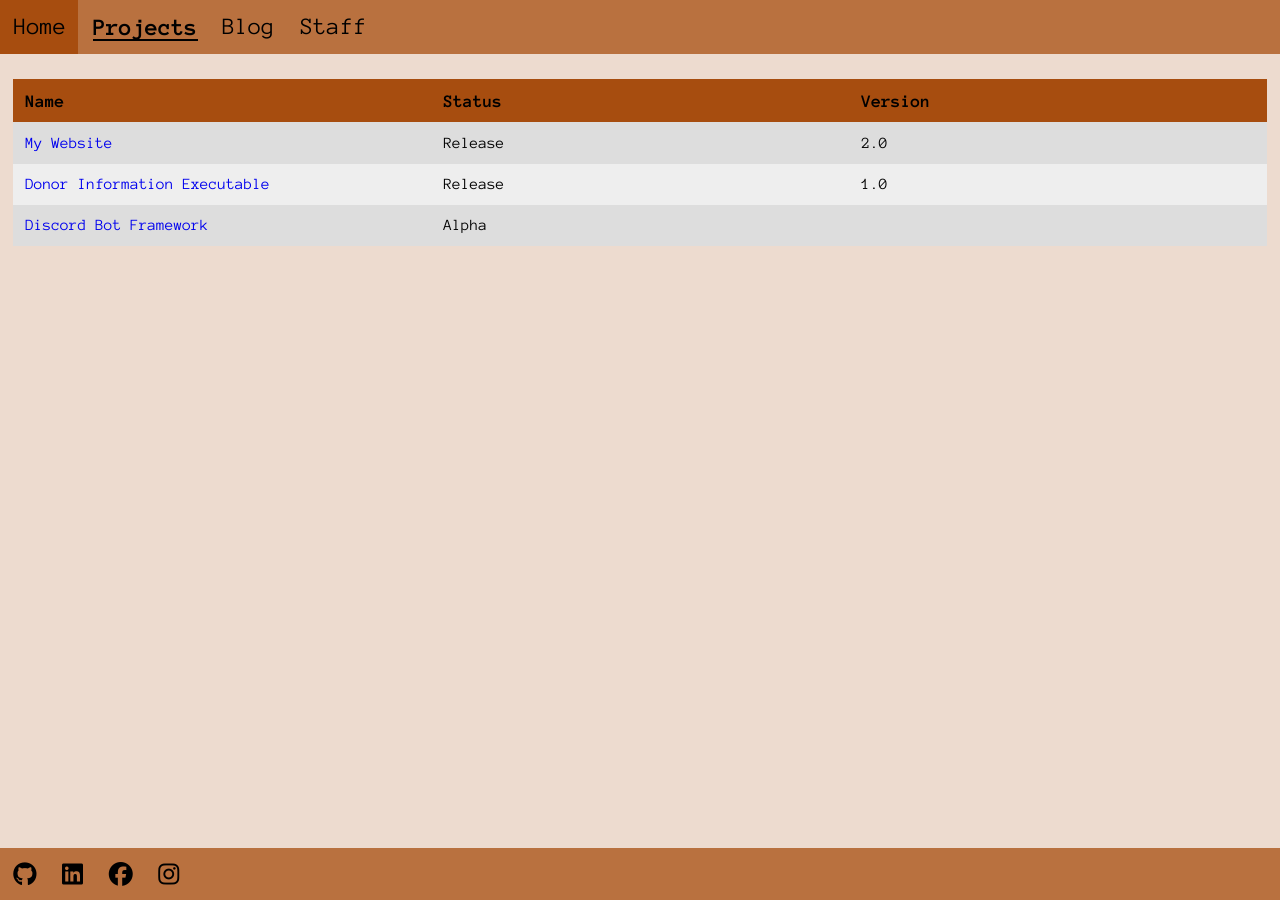
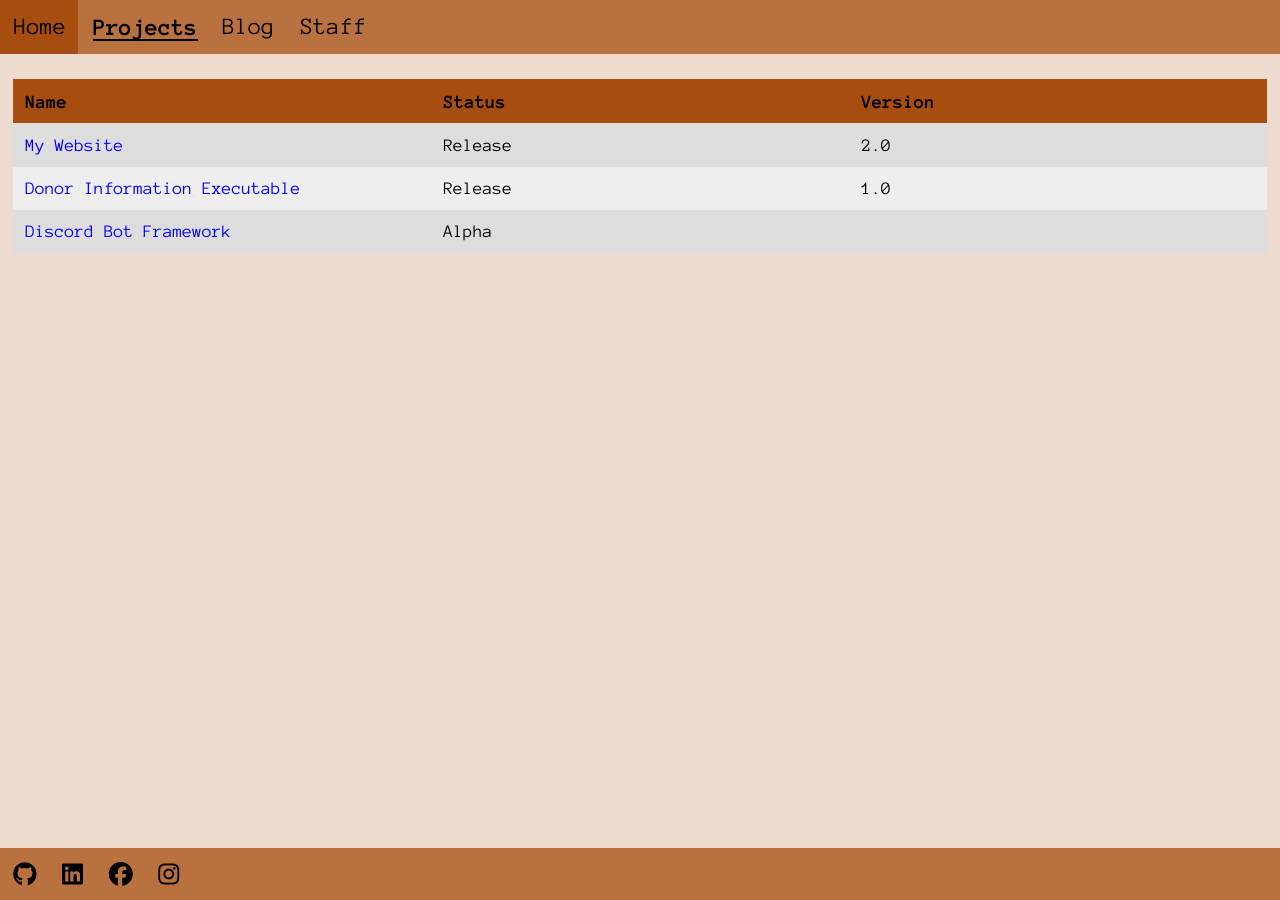
Before and after one commit to jimbo23000/jimbo23000.github.io, a Jekyll site: the page built from projects.html, in a window 1280 px wide. Built offline with Jekyll 4.4.1, drawn with Linux system fonts in a browser that asks for light colours; nearby versions of some CDN libraries.

Commit message:
Further specified the font-sizes attribute for several pages

```diff
--- a/_sass/blog.scss
+++ b/_sass/blog.scss
@@ -37,6 +37,8 @@
 }
 
 .blog .blog_posts ul li {
+    font-size: medium;
+
     margin-top: 1%;
     margin-bottom: 1%;
 }
--- a/_sass/projects.scss
+++ b/_sass/projects.scss
@@ -27,12 +27,14 @@
 
 .projects th {
     background-color: #a74d0f;
-    font-size: large;
+    font-size: larger;
 
     padding: 1%;
 }
 
 .projects td {
+    font-size: large;
+
     padding: 1%;
 }
 
--- a/blog.html
+++ b/blog.html
@@ -10,7 +10,7 @@ title: Blog
     <h2>
       <a href="{{ latest_post.url }}">{{ latest_post.title }}</a>
     </h2>
-    <p>{{ latest_post.excerpt }}</p>
+    <p><medium>{{ latest_post.excerpt }}</medium></p>
     <p><small>Posted on {{ latest_post.date | date: "%B %d, %Y" }}</small></p>
   </div>
   {% assign categories = "" %}
```
